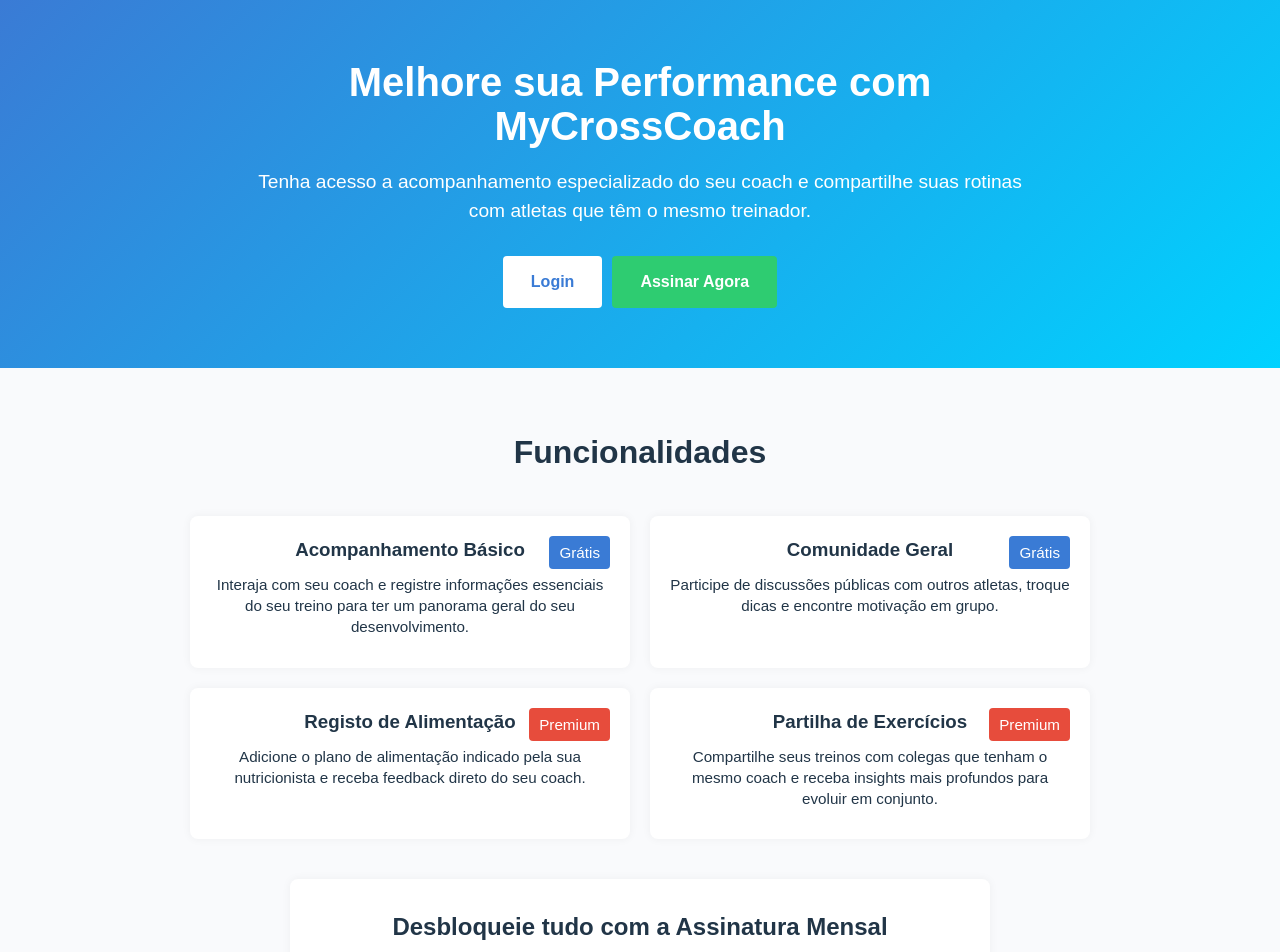
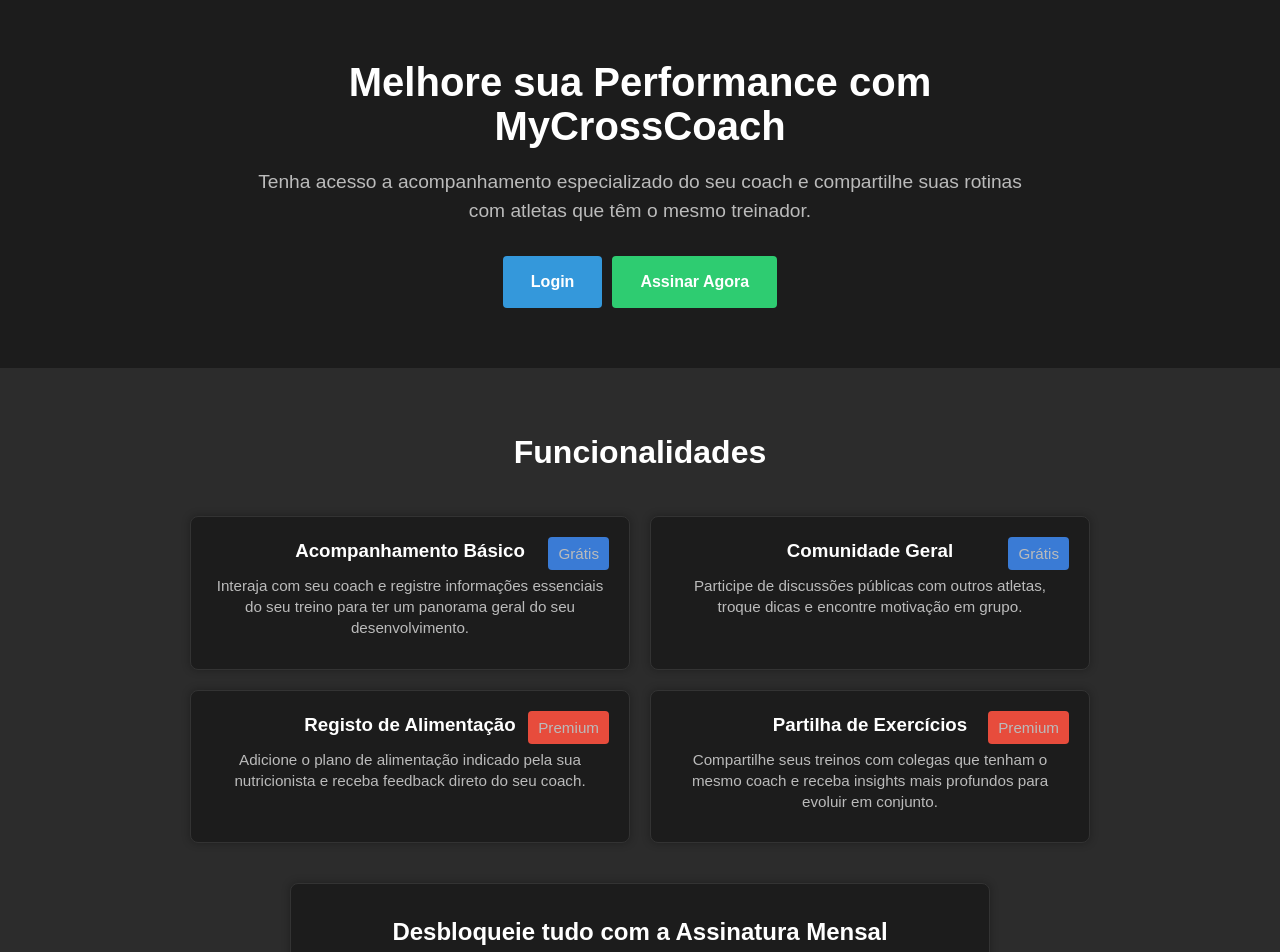
Before and after one commit to rubennuness/mycrosscoach, a React (Vite) app in the folder frontend/: page / in a window 1280 px wide. Shown: the top 952 px of the page. Built offline with nearby package versions, Linux system fonts and the light colour scheme.

Commit message:
Change Home

```diff
--- a/frontend/src/pages/Home.css
+++ b/frontend/src/pages/Home.css
@@ -1,208 +1,169 @@
 /* src/pages/Home.css */
 
-/* Reset básico */
-* {
-  margin: 0;
-  padding: 0;
-  box-sizing: border-box;
+/* --- RESET ------------------------------------------------------------- */
+*{margin:0;padding:0;box-sizing:border-box}
+body{font-family:Arial, sans-serif;display:block!important;place-items:initial!important}
+
+/* --- CORES BASE -------------------------------------------------------- */
+:root{
+  --dark-900:#1c1c1c;          /* fundo principal / «preto» */
+  --dark-800:#2c2c2c;          /* cartões / inputs escuros */
+  --blue-500:#3498db;          /* acento principal (botões) */
+  --blue-300:#3A7BD5;          /* degrade antigo – ainda útil nos badges  */
+  --green-500:#2ecc71;         /* botão secundário */
+  --green-600:#27ae60;
+  --white:#ffffff;
+  --grey-100:#f1f1f1;
+  --grey-400:#bbb;
 }
 
-body {
-  display: block !important;
-  place-items: initial !important;
+/* --- CONTAINER GERAL --------------------------------------------------- */
+.home-container{
+  width:100%;
+  min-height:100vh;
+  display:flex;
+  flex-direction:column;
+  background:var(--dark-900);        /* consistente com login-left */
+  color:var(--white);
 }
 
-.home-container {
-  width: 100%;
-  min-height: 100vh;
-  font-family: Arial, sans-serif;
-  display: flex;
-  flex-direction: column;
+/* ------------------------ HERO ---------------------------------------- */
+.hero-section{
+  background:var(--dark-900);
+  padding:60px 20px;
+  text-align:center;
 }
 
-/* Hero Section */
-.hero-section {
-  background: linear-gradient(135deg, #3A7BD5, #00d2ff);
-  color: #fff;
-  padding: 60px 20px;
-  text-align: center;
+.hero-content{max-width:800px;margin:0 auto}
+
+.hero-title{font-size:2.5rem;margin-bottom:20px;color:var(--white)}
+.hero-subtitle{
+  font-size:1.2rem;
+  margin-bottom:30px;
+  line-height:1.5;
+  color:var(--grey-400);
 }
 
-.hero-content {
-  max-width: 800px;
-  margin: 0 auto;
+.hero-buttons{display:flex;justify-content:center;gap:10px}
+
+.hero-button,
+.hero-button-secondary{
+  border:none;
+  padding:14px 28px;
+  font-size:1rem;
+  font-weight:600;
+  cursor:pointer;
+  border-radius:4px;
+  text-decoration:none;
+  transition:background .3s;
 }
 
-.hero-title {
-  font-size: 2.5rem;
-  margin-bottom: 20px;
+/* principal = azul */
+.hero-button{
+  background:var(--blue-500);
+  color:var(--white);
+}
+.hero-button:hover{background:#2980b9}
+
+/* secundário = verde */
+.hero-button-secondary{
+  background:var(--green-500);
+  color:var(--white);
+}
+.hero-button-secondary:hover{background:var(--green-600)}
+
+/* -------------------- FEATURES ---------------------------------------- */
+.features-section{
+  padding:60px 20px;
+  text-align:center;
+  background:var(--dark-800);        /* mantém dark-theme */
 }
 
-.hero-subtitle {
-  font-size: 1.2rem;
-  margin-bottom: 30px;
-  line-height: 1.5;
+.section-title{font-size:2rem;margin-bottom:40px;color:var(--white)}
+
+.features-grid{
+  display:grid;
+  grid-template-columns:1fr;
+  gap:20px;
+  max-width:900px;
+  margin:0 auto;
+}
+@media(min-width:768px){
+  .features-grid{grid-template-columns:1fr 1fr}
 }
 
-.hero-buttons {
-  display: flex;
-  justify-content: center;
-  gap: 10px;
+.feature-card{
+  background:var(--dark-900);
+  border:1px solid #333;
+  border-radius:8px;
+  padding:20px;
+  position:relative;
+  box-shadow:0 0 8px rgba(0,0,0,.3);
+}
+.feature-card h3{margin-bottom:10px;color:var(--white)}
+.feature-card p{
+  font-size:.95rem;
+  line-height:1.4;
+  margin-bottom:10px;
+  color:var(--grey-400);
 }
 
-.hero-button {
-  background-color: #fff;
-  color: #3A7BD5;
-  border: none;
-  padding: 14px 28px;
-  font-size: 1rem;
-  font-weight: 600;
-  cursor: pointer;
-  border-radius: 4px;
-  text-decoration: none;
-  transition: background 0.3s;
+/* badges */
+.badge-free,
+.badge-premium{
+  position:absolute;top:20px;right:20px;
+  font-size:.8rem;
+  padding:6px 10px;
+  border-radius:4px;
+  color:var(--white);
+}
+.badge-free   {background:var(--blue-300)}
+.badge-premium{background:#e74c3c}
+
+/* -------------------- PREMIUM CALLOUT --------------------------------- */
+.premium-callout{
+  margin:40px auto;
+  max-width:700px;
+  background:var(--dark-900);
+  padding:30px;
+  border:1px solid #333;
+  border-radius:8px;
+  text-align:center;
+  box-shadow:0 0 8px rgba(0,0,0,.3);
+}
+.premium-callout h3{font-size:1.5rem;margin-bottom:10px;color:var(--white)}
+.premium-callout p {font-size:1rem;margin-bottom:20px;color:var(--grey-400)}
+
+.premium-button{
+  background:#8e44ad;
+  color:var(--white);
+  padding:14px 28px;
+  text-decoration:none;
+  border-radius:4px;
+  font-weight:600;
+  transition:background .3s;
+}
+.premium-button:hover{background:#732d91}
+
+/* -------------------- ABOUT ------------------------------------------- */
+.about-section{
+  padding:60px 20px;
+  max-width:900px;
+  margin:0 auto;
+}
+.about-content{text-align:center}
+.about-content h2{font-size:2rem;margin-bottom:20px;color:var(--white)}
+.about-content p{
+  font-size:1rem;
+  margin-bottom:30px;
+  line-height:1.5;
+  color:var(--grey-400);
 }
 
-.hero-button:hover {
-  background-color: #f3f3f3;
+/* -------------------- FOOTER ------------------------------------------ */
+.footer-section{
+  background:var(--dark-800);
+  padding:20px 0;
+  text-align:center;
+  color:var(--grey-400);
 }
-
-.hero-button-secondary {
-  background-color: #2ecc71;
-  color: #fff;
-}
-
-.hero-button-secondary:hover {
-  background-color: #27ae60;
-}
-
-/* Features Section */
-.features-section {
-  padding: 60px 20px;
-  text-align: center;
-  background-color: #f9fafc;
-}
-
-.section-title {
-  font-size: 2rem;
-  margin-bottom: 40px;
-}
-
-.features-grid {
-  display: grid;
-  grid-template-columns: 1fr;
-  gap: 20px;
-  max-width: 900px;
-  margin: 0 auto;
-}
-
-@media (min-width: 768px) {
-  .features-grid {
-    grid-template-columns: 1fr 1fr;
-  }
-}
-
-.feature-card {
-  background: #fff;
-  border-radius: 8px;
-  padding: 20px;
-  position: relative;
-  box-shadow: 0 0 10px rgba(0,0,0,0.05);
-}
-
-.feature-card h3 {
-  margin-bottom: 10px;
-}
-
-.feature-card p {
-  font-size: 0.95rem;
-  line-height: 1.4;
-  margin-bottom: 10px;
-}
-
-/* Badges para diferenciar free/premium */
-.badge-free,
-.badge-premium {
-  position: absolute;
-  top: 20px;
-  right: 20px;
-  font-size: 0.8rem;
-  padding: 6px 10px;
-  border-radius: 4px;
-  color: #fff;
-}
-
-.badge-free {
-  background-color: #3A7BD5; /* Azul */
-}
-
-.badge-premium {
-  background-color: #e74c3c; /* Vermelho */
-}
-
-/* CTA para Premium */
-.premium-callout {
-  margin-top: 40px;
-  max-width: 700px;
-  margin: 40px auto;
-  background: #fff;
-  padding: 30px;
-  border-radius: 8px;
-  text-align: center;
-  box-shadow: 0 0 10px rgba(0,0,0,0.05);
-}
-
-.premium-callout h3 {
-  font-size: 1.5rem;
-  margin-bottom: 10px;
-}
-
-.premium-callout p {
-  font-size: 1rem;
-  margin-bottom: 20px;
-}
-
-.premium-button {
-  background-color: #8e44ad;
-  color: #fff;
-  padding: 14px 28px;
-  text-decoration: none;
-  border-radius: 4px;
-  font-weight: 600;
-  transition: background 0.3s;
-}
-
-.premium-button:hover {
-  background-color: #732d91;
-}
-
-/* About Section */
-.about-section {
-  padding: 60px 20px;
-  max-width: 900px;
-  margin: 0 auto;
-}
-
-.about-content {
-  text-align: center;
-}
-
-.about-content h2 {
-  font-size: 2rem;
-  margin-bottom: 20px;
-}
-
-.about-content p {
-  font-size: 1rem;
-  margin-bottom: 30px;
-  line-height: 1.5;
-  color: #444;
-}
-
-/* Footer */
-.footer-section {
-  background-color: #f1f1f1;
-  padding: 20px 0;
-  text-align: center;
-  color: #555;
-}
```
